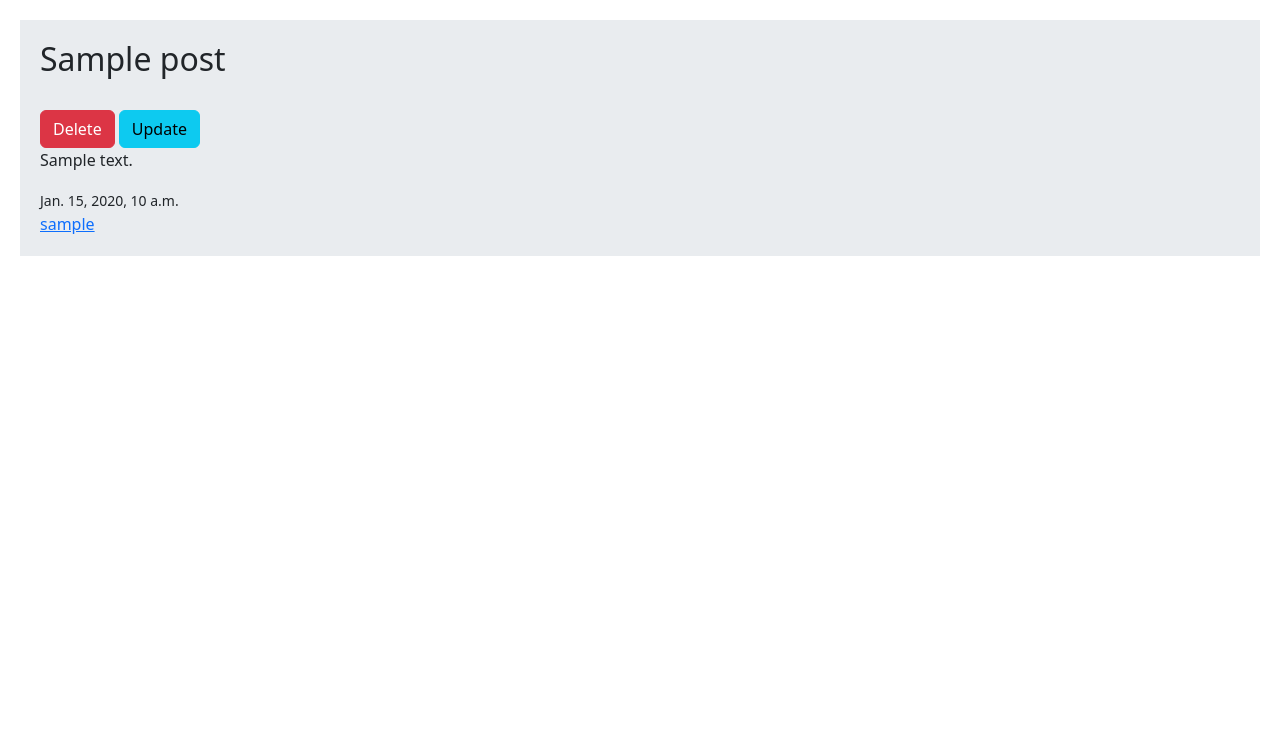
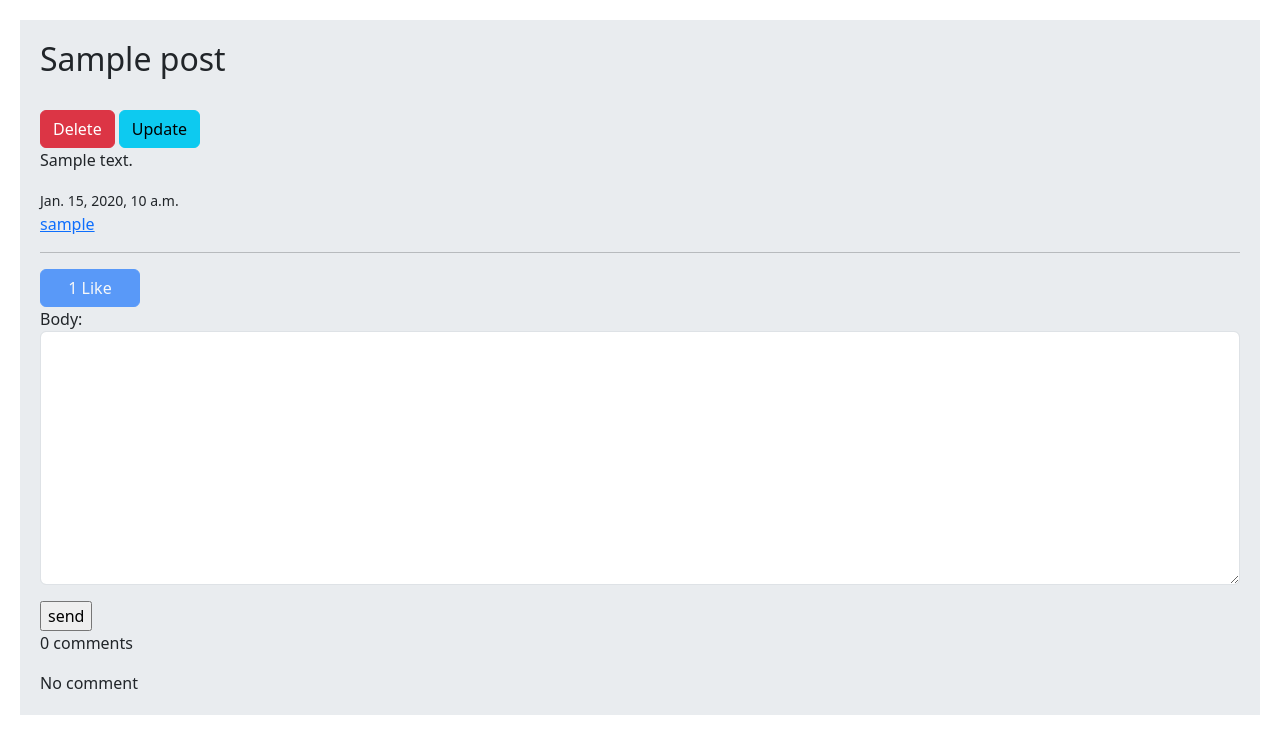
Before and after one commit to Amirsalar-Hosseini/social-network, a Django app: a page that uses crud/templates/crud/detail.html in a window 1280 px wide. Shown: the part 56-800 px from the top of the page. Run offline with Django 5.2, Linux system fonts and the light colour scheme; a user stored in the database is signed in; tables that the repository leaves empty hold one stand-in row (values such as "Sample post").

Commit message:
complete all parts!

```diff
--- a/account/apps.py
+++ b/account/apps.py
@@ -4,3 +4,6 @@ from django.apps import AppConfig
 class AccountConfig(AppConfig):
     default_auto_field = 'django.db.models.BigAutoField'
     name = 'account'
+
+    def ready(self):
+        from . import signals
--- a/account/models.py
+++ b/account/models.py
@@ -9,3 +9,9 @@ class Relation(models.Model):
 
     def __str__(self):
         return f'{self.from_user} -> {self.to_user}'
+
+
+class Profile(models.Model):
+    user = models.OneToOneField(User, on_delete=models.CASCADE)
+    age = models.PositiveSmallIntegerField(default=0)
+    bio = models.TextField(null=True, blank=True)
--- a/account/templates/account/profile.html
+++ b/account/templates/account/profile.html
@@ -4,6 +4,7 @@
     <h2 class="text-center">{{ user.username }}</h2>
     {% if request.user.id == user.id %}
         <a href="{% url 'crud:create' %}" class="btn btn-primary">Create</a>
+        <a href="{% url 'account:edit_profile' %}" class="btn btn-info">Edit Profile</a>
     {% endif %}
 
     {% if request.user.id != user.id and not is_following %}
--- a/account/urls.py
+++ b/account/urls.py
@@ -13,4 +13,5 @@ urlpatterns = [
     path('confirm/complete', views.UserPasswordResetCompleteView.as_view(), name='password_reset_complete'),
     path('follow/<int:user_id>/', views.FollowView.as_view(), name='follow'),
     path('unfollow/<int:user_id>/', views.UnfollowView.as_view(), name='unfollow'),
+    path('profile/edit-profile/', views.EditProfileView.as_view(), name='edit_profile')
 ]
--- a/crud/admin.py
+++ b/crud/admin.py
@@ -1,5 +1,5 @@
 from django.contrib import admin
-from crud.models import Post, Comment
+from crud.models import Post, Comment, Vote
 
 
 @admin.register(Post)
@@ -17,3 +17,6 @@ class CommentAdmin(admin.ModelAdmin):
     search_fields = ('body',)
     list_filter = ('created', 'post', 'user', 'is_reply')
     raw_id_fields = ('user', 'post', 'reply')
+
+
+admin.site.register(Vote)
--- a/crud/forms.py
+++ b/crud/forms.py
@@ -1,8 +1,27 @@
 from django import forms
-from .models import Post
+from .models import Post, Comment
 
 
 class CreateUpdateForm(forms.ModelForm):
     class Meta:
         model = Post
         fields = ('title', 'body')
+
+
+class CommentForm(forms.ModelForm):
+    class Meta:
+        model = Comment
+        fields = ('body', )
+        widgets = {
+            'body': forms.Textarea(attrs={'class': 'form-control'}),
+        }
+
+
+class ReplyForm(forms.ModelForm):
+    class Meta:
+        model = Comment
+        fields = ('body', )
+
+
+class SearchForm(forms.Form):
+    search = forms.CharField()
--- a/crud/models.py
+++ b/crud/models.py
@@ -20,6 +20,16 @@ class Post(models.Model):
     def get_absolute_url(self):
         return reverse('crud:detail', args=(self.id, self.slug))
 
+    def vote_count(self):
+        return self.post_votes.count()
+
+    def is_vote(self, user):
+        user_vote = user.user_votes.filter(post=self)
+        if user_vote.exists():
+            return True
+        return False
+
+
 
 class Comment(models.Model):
     user = models.ForeignKey(User, on_delete=models.CASCADE, related_name='user_comments')
@@ -31,3 +41,11 @@ class Comment(models.Model):
 
     def __str__(self):
         return f'{self.user} - {self.post.title} - {self.body[:30]}'
+
+
+class Vote(models.Model):
+    user = models.ForeignKey(User, on_delete=models.CASCADE, related_name='user_votes')
+    post = models.ForeignKey(Post, on_delete=models.CASCADE, related_name='post_votes')
+
+    def __str__(self):
+        return f'{self.user} vote {self.post.title}'
--- a/crud/templates/crud/detail.html
+++ b/crud/templates/crud/detail.html
@@ -13,4 +13,36 @@
     <br>
     <a href="{% url 'account:profile' post.user.id %}">{{ post.user }}</a>
     </div>
+    <hr>
+    {% if request.user.is_authenticated %}
+        <a href="{% url 'crud:vote' post.id %}" class="{% if not can_vote %}disabled{% endif %} btn btn-primary col-md-1">{{ post.vote_count }} Like</a>
+        <form action="" method="post">
+        {% csrf_token %}
+        {{ form.as_p }}
+            <input type="submit" value="send">
+        </form>
+    {% else %}
+        <p class="alert alert-danger">only logged-in users can comment</p>
+    {% endif %}
+    <p>{{ comments.count }} comments</p>
+    {% for comment in comments %}
+    <div class="card bg-dark text-white">
+    <p class="card-header">{{ comment.user }} | {{ comment.created|timesince }} ago</p>
+    <p class="card-body">{{ comment.body }}</p>
+        {% if request.user.is_authenticated %}
+            <form action="{% url 'crud:reply' post.id comment.id %}" method="post">
+            {% csrf_token %}
+            {{ form.as_p }}
+                <input type="submit" value="reply">
+            </form>
+    {% endif %}
+    {% with replies=comment.reply_comments.all %}
+        {% for reply in replies %}
+            <p class="bg-primary p-3 m-2">{{ reply.user }} reply to {{ comment.user }}<br>{{ reply.body }}</p>
+        {% endfor %}
+        {% endwith %}
+    {% empty %}
+    <p class="card-header">No comment</p>
+    </div>
+    {% endfor %}
 {% endblock %}
--- a/crud/urls.py
+++ b/crud/urls.py
@@ -8,4 +8,6 @@ urlpatterns = [
     path('posts/delete/<int:post_id>/', views.DeleteView.as_view(), name='delete'),
     path('posts/update/<int:post_id>/', views.UpdateView.as_view(), name='update'),
     path('posts/create/', views.CreateView.as_view(), name='create'),
+    path('posts/reply/<int:post_id>/<int:comment_id>/', views.ReplyView.as_view(), name='reply'),
+    path('post/like/<int:post_id>/', views.VoteView.as_view(), name='vote')
 ]
--- a/crud/views.py
+++ b/crud/views.py
@@ -1,22 +1,48 @@
 from django.shortcuts import render, redirect, get_object_or_404
 from django.views import View
-from .models import Post
+from .models import Post, Comment, Vote
 from django.contrib.auth.mixins import LoginRequiredMixin
 from django.contrib import messages
-from .forms import CreateUpdateForm
+from .forms import CreateUpdateForm, CommentForm, ReplyForm, SearchForm
 from django.utils.text import slugify
+from django.contrib.auth.decorators import login_required
+from django.utils.decorators import method_decorator
 
 
 class PostsView(View):
+    form_class = SearchForm
     def get(self, request):
         posts = Post.objects.all()
-        return render(request, 'crud/posts.html', {'posts': posts})
+        if request.GET.get('search'):
+            posts = posts.filter(title__contains=request.GET['search'])
+        return render(request, 'crud/posts.html', {'posts': posts, 'form': self.form_class})
 
 
 class DetailView(View):
+    form_class = CommentForm
+    form_class_reply = ReplyForm
+
+    def setup(self, request, *args, **kwargs):
+        self.post_instance = get_object_or_404(Post, pk=kwargs['post_id'], slug=kwargs['post_slug'])
+        return super().setup(request, *args, **kwargs)
+
     def get(self, request, post_id, post_slug):
-        post = get_object_or_404(Post, pk=post_id, slug=post_slug)
-        return render(request, 'crud/detail.html', {'post': post})
+        comments = self.post_instance.post_comments.filter(is_reply=False)
+        can_vote = True
+        if request.user.is_authenticated and self.post_instance.is_vote(request.user):
+            can_vote = False
+        return render(request, 'crud/detail.html', {'post': self.post_instance, 'comments': comments, 'form': self.form_class, 'reply': self.form_class_reply, 'can_vote': can_vote})
+
+    @method_decorator(login_required)
+    def post(self, request, *args, **kwargs):
+        form = self.form_class(request.POST)
+        if form.is_valid():
+            new_comment = form.save(commit=False)
+            new_comment.user = request.user
+            new_comment.post = self.post_instance
+            new_comment.save()
+            messages.success(request, 'Your comment has been submitted.', 'success')
+            return redirect('crud:detail',  self.post_instance.id, self.post_instance.slug)
 
 
 class DeleteView(LoginRequiredMixin, View):
@@ -81,3 +107,33 @@ class CreateView(LoginRequiredMixin, View):
             ns.save()
             messages.success(request, 'Post created successfully', 'success')
             return redirect('crud:detail', ns.id, ns.slug)
+
+
+class ReplyView(LoginRequiredMixin, View):
+    form_class = ReplyForm
+
+    def post(self, request, post_id, comment_id):
+        post = get_object_or_404(Post, id=post_id)
+        comment = get_object_or_404(Comment, id=comment_id)
+        form = self.form_class(request.POST)
+        if form.is_valid():
+            reply = form.save(commit=False)
+            reply.user = request.user
+            reply.post = post
+            reply.reply = comment
+            reply.is_reply = True
+            reply.save()
+            messages.success(request, 'you reply submitted successfully', 'success')
+        return redirect('crud:detail', post.id, post.slug)
+
+
+class VoteView(LoginRequiredMixin, View):
+    def get(self, request, post_id):
+        post = get_object_or_404(Post, id=post_id)
+        like = Vote.objects.filter(post=post, user=request.user)
+        if like.exists():
+            messages.error(request, 'you have already liked this post', 'danger')
+        else:
+            Vote.objects.create(post=post, user=request.user)
+            messages.success(request, 'you liked this post', 'success')
+        return redirect('crud:detail', post.id, post.slug)
```
Also changed, not shown: account/admin.py (+15 -1 lines), account/forms.py (+8 -0 lines), account/signals.py (added, +10 -0 lines), account/templates/account/edit_profile.html (added, +9 -0 lines), account/views.py (+18 -1 lines), crud/templates/crud/posts.html (+6 -1 lines), account/migrations/0003_profile.py (added), crud/migrations/0009_vote.py (added), crud/migrations/0010_alter_vote_user.py (added).
